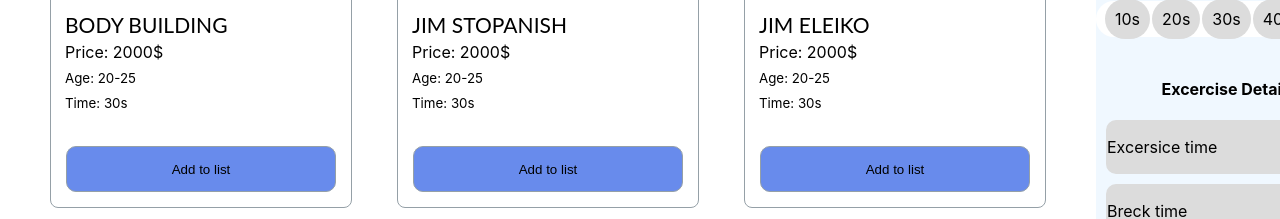
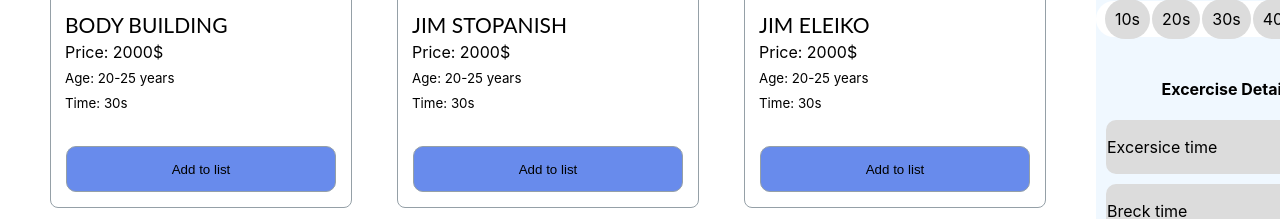
Before and after one commit to SabbirHowlader/body-fitness-center, a React (Create React App) app: page / in a window 1280 px wide. Shown: the part 374-593 px from the top of the page. Built offline with nearby package versions, Linux system fonts and the light colour scheme.

Commit message:
added age

```diff
--- a/src/components/Product/Product.js
+++ b/src/components/Product/Product.js
@@ -10,7 +10,7 @@
             <div className='product-info'>
                 <p className='product-name'>{name}</p>
                 <p>Price: {price}$</p>
-                <p><small>Age: {age}</small></p>
+                <p><small>Age: {age} years</small></p>
                 <p><small>Time: {time}s</small></p>
             </div>
             <button className='btn-cart'>
```
